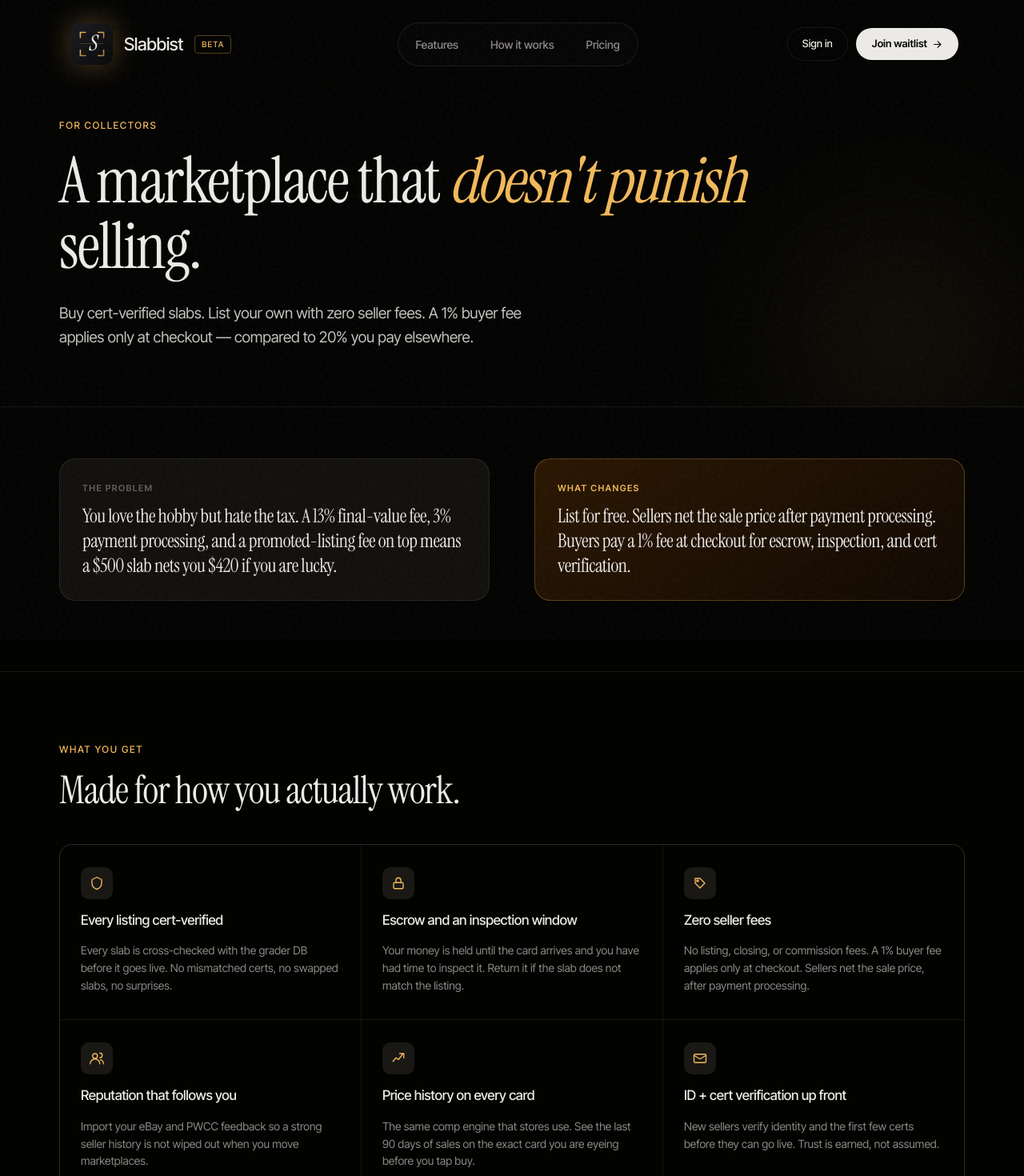
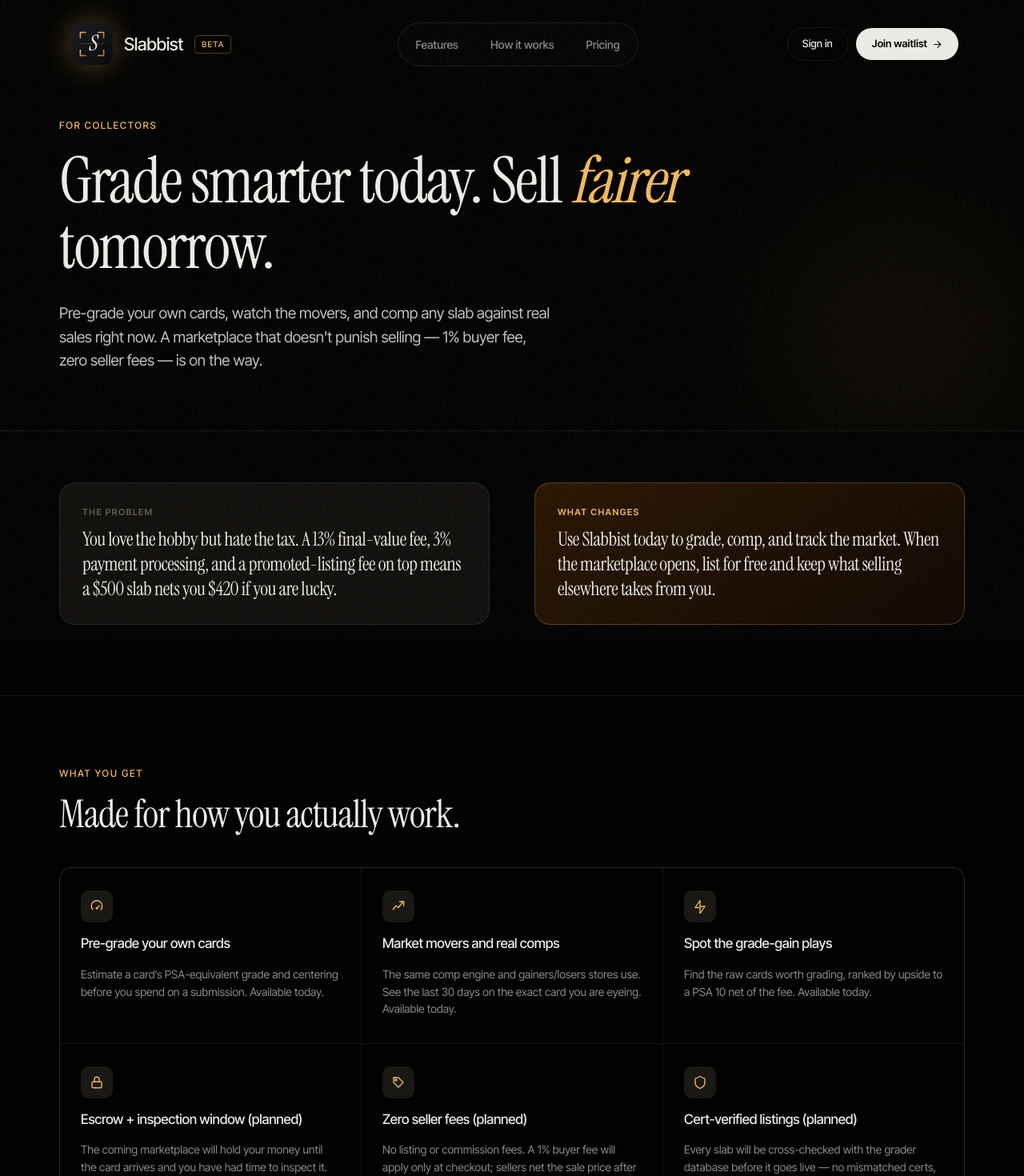
Before and after one commit to afireinside09/slabbist, a Next.js app in the folder marketing/: page /for-collectors in a window 1280 px wide. Shown: the top 1470 px of the page at 80% size. Built offline with nearby package versions, Linux system fonts and the light colour scheme.

Commit message:
feat(marketing): lead /for-collectors with real today-features, mark marketplace planned

```diff
--- a/marketing/app/for-collectors/page.tsx
+++ b/marketing/app/for-collectors/page.tsx
@@ -6,45 +6,45 @@ import { FinalCta } from '@/components/marketing/final-cta';
 export const metadata: Metadata = {
   title: 'Slabbist for collectors',
   description:
-    'Buy cert-verified slabs and list your own with zero seller fees. 1% buyer fee at checkout, compared to 20% elsewhere.',
+    'Pre-grade your own cards, watch market movers, and comp any slab against real sales today. A fair marketplace with a 1% buyer fee is on the way.',
 };
 
 const POINTS: AudiencePoint[] = [
   {
-    icon: 'shield',
-    title: 'Every listing cert-verified',
+    icon: 'gauge',
+    title: 'Pre-grade your own cards',
     blurb:
-      'Every slab is cross-checked with the grader DB before it goes live. No mismatched certs, no swapped slabs, no surprises.',
+      'Estimate a card’s PSA-equivalent grade and centering before you spend on a submission. Available today.',
+  },
+  {
+    icon: 'chart',
+    title: 'Market movers and real comps',
+    blurb:
+      'The same comp engine and gainers/losers stores use. See the last 30 days on the exact card you are eyeing. Available today.',
+  },
+  {
+    icon: 'zap',
+    title: 'Spot the grade-gain plays',
+    blurb:
+      'Find the raw cards worth grading, ranked by upside to a PSA 10 net of the fee. Available today.',
   },
   {
     icon: 'lock',
-    title: 'Escrow and an inspection window',
+    title: 'Escrow + inspection window (planned)',
     blurb:
-      'Your money is held until the card arrives and you have had time to inspect it. Return it if the slab does not match the listing.',
+      'The coming marketplace will hold your money until the card arrives and you have had time to inspect it.',
   },
   {
     icon: 'tag',
-    title: 'Zero seller fees',
+    title: 'Zero seller fees (planned)',
     blurb:
-      'No listing, closing, or commission fees. A 1% buyer fee applies only at checkout. Sellers net the sale price, after payment processing.',
+      'No listing or commission fees. A 1% buyer fee will apply only at checkout; sellers net the sale price after payment processing.',
   },
   {
-    icon: 'users',
-    title: 'Reputation that follows you',
+    icon: 'shield',
+    title: 'Cert-verified listings (planned)',
     blurb:
-      'Import your eBay and PWCC feedback so a strong seller history is not wiped out when you move marketplaces.',
-  },
-  {
-    icon: 'chart',
-    title: 'Price history on every card',
-    blurb:
-      'The same comp engine that stores use. See the last 90 days of sales on the exact card you are eyeing before you tap buy.',
-  },
-  {
-    icon: 'mail',
-    title: 'ID + cert verification up front',
-    blurb:
-      'New sellers verify identity and the first few certs before they can go live. Trust is earned, not assumed.',
+      'Every slab will be cross-checked with the grader database before it goes live — no mismatched certs, no swapped slabs.',
   },
 ];
 
@@ -53,13 +53,13 @@ export default function ForCollectorsPage() {
     <PageShell>
       <PageHero
         eyebrow="For collectors"
-        title="A marketplace that doesn't punish selling."
-        italicize="doesn't punish"
-        subtitle="Buy cert-verified slabs. List your own with zero seller fees. A 1% buyer fee applies only at checkout — compared to 20% you pay elsewhere."
+        title="Grade smarter today. Sell fairer tomorrow."
+        italicize="fairer"
+        subtitle="Pre-grade your own cards, watch the movers, and comp any slab against real sales right now. A marketplace that doesn't punish selling — 1% buyer fee, zero seller fees — is on the way."
       />
       <AudienceBody
         pain="You love the hobby but hate the tax. A 13% final-value fee, 3% payment processing, and a promoted-listing fee on top means a $500 slab nets you $420 if you are lucky."
-        shift="List for free. Sellers net the sale price after payment processing. Buyers pay a 1% fee at checkout for escrow, inspection, and cert verification."
+        shift="Use Slabbist today to grade, comp, and track the market. When the marketplace opens, list for free and keep what selling elsewhere takes from you."
         points={POINTS}
         ctaLabel="Join the collector waitlist"
         waitlistAudience="collector"
```
